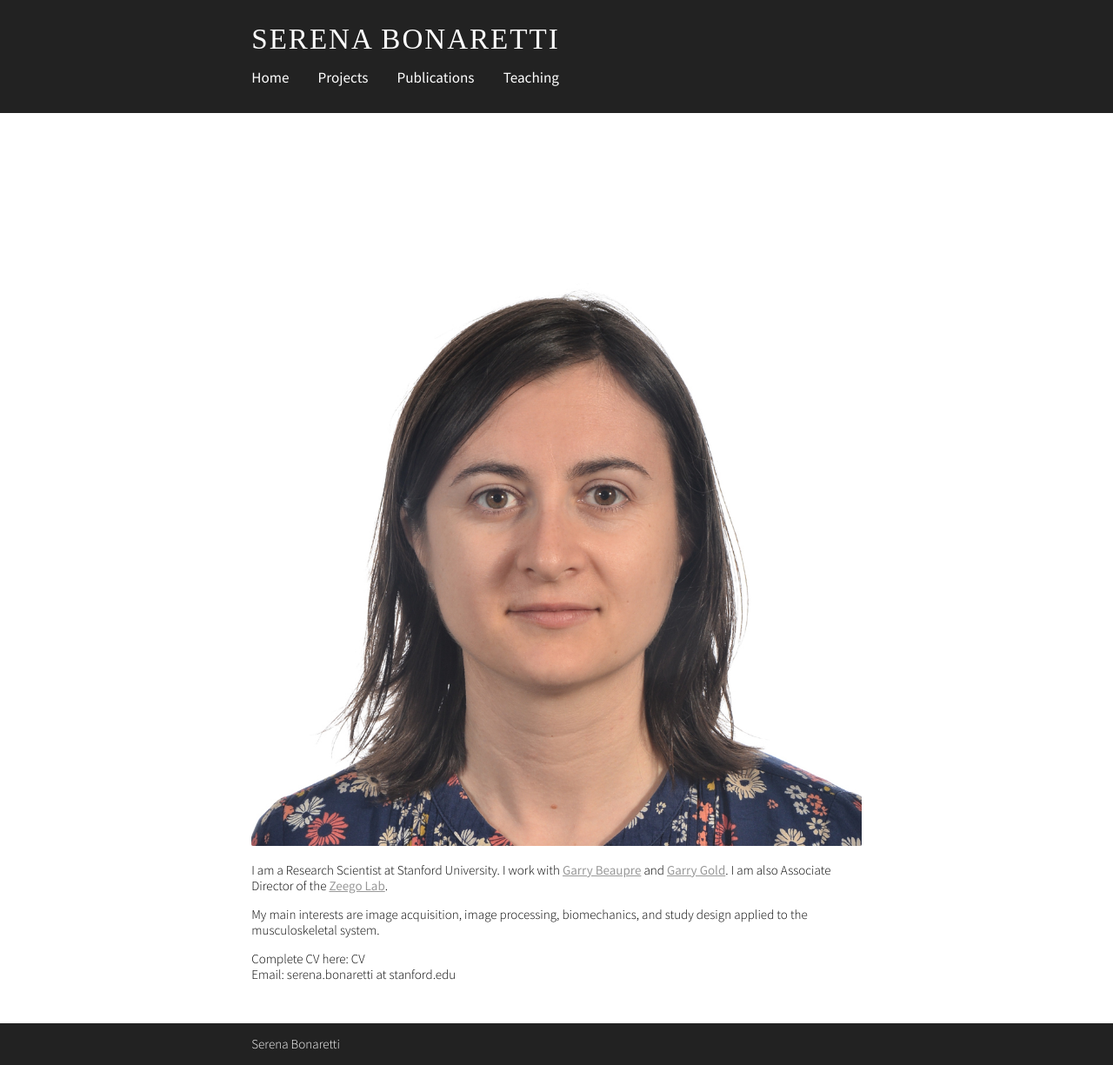
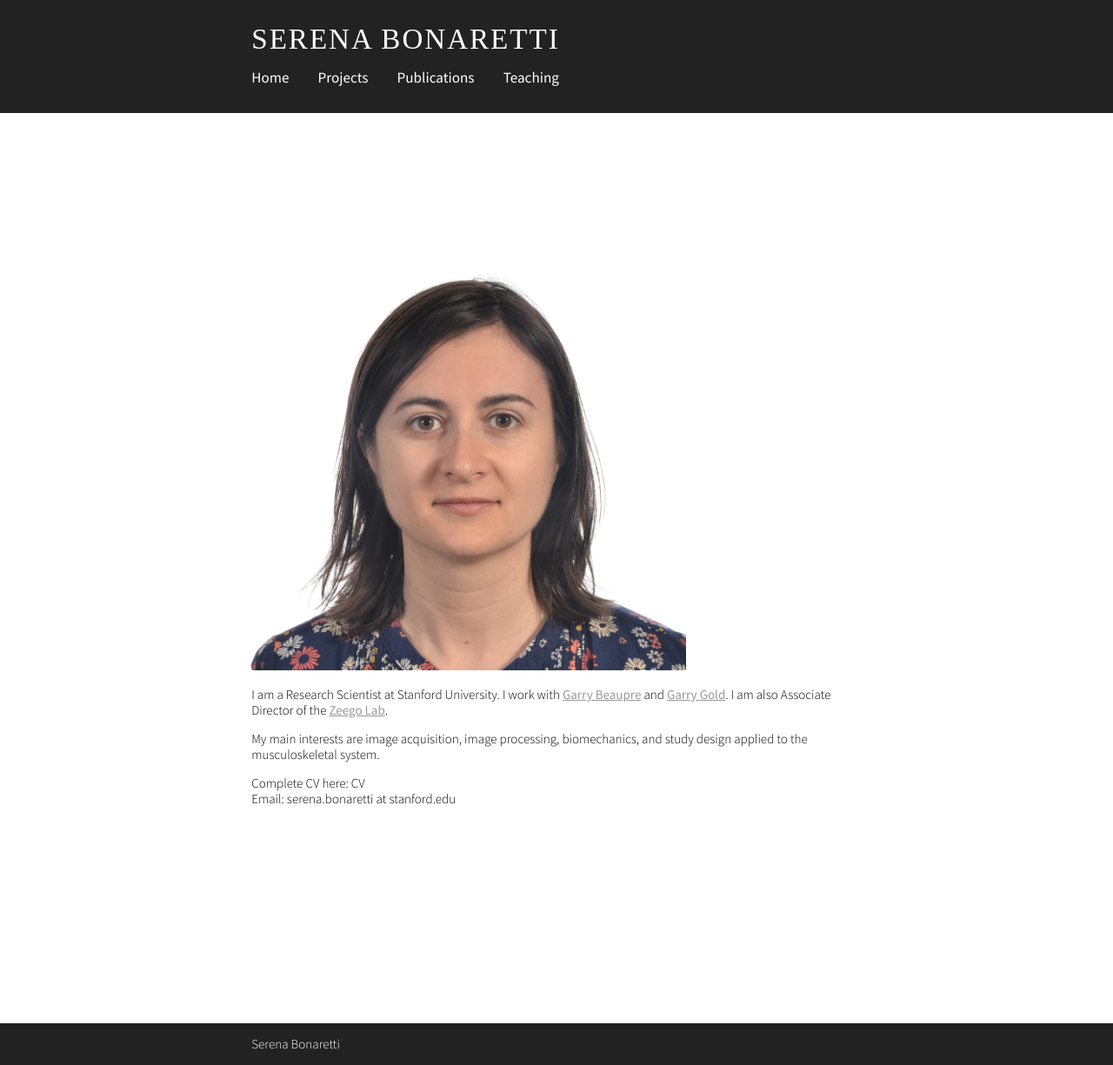
Before and after one commit to sbonaretti/sbonaretti.github.io, a Jekyll site: the page built from index.html, in a window 1280 px wide and 1225 px high. Shown: the whole window at 87% size. Built offline with Jekyll 4.4.1, drawn with Linux system fonts in a browser that asks for light colours; some web fonts are replaced; the list of posts is cut into pages by our own code.

Commit message:
Update index.html

```diff
--- a/index.html
+++ b/index.html
@@ -14,7 +14,7 @@ layout: default
 
 <body>
 
-  <img src="/attachments/photo.jpg" alt="Mountain View">
+  <img src="/attachments/photo.jpg" alt="photo" width="500" height="500">
 
   <p>
   I am a Research Scientist at Stanford University. I work with <a href="http://pavir.org/means/researchers/gary-s-beaupre-ph-d/" target="_blank">Garry Beaupre</a> and <a href="https://med.stanford.edu/profiles/garry-gold" target="_blank">Garry Gold</a>. I am also Associate Director of the <a href="http://med.stanford.edu/zeegolab.html" target="_blank">Zeego Lab</a>.   </p>
```
